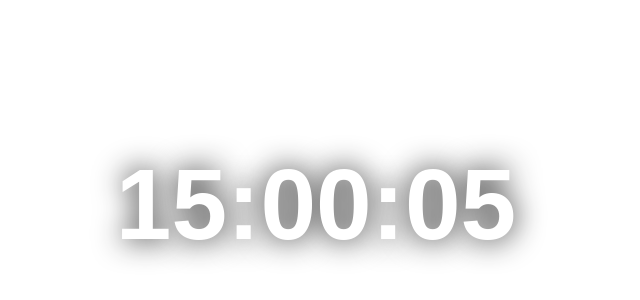
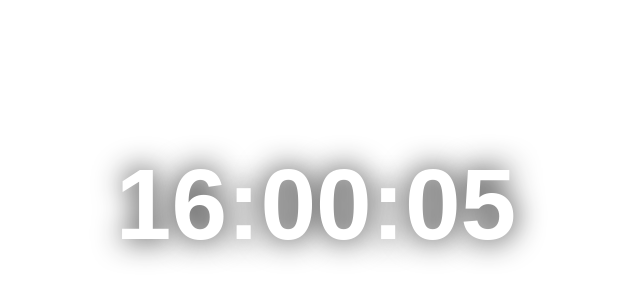
Before and after one commit to kittipong17777/livetimer, a plain HTML site: page index.html in a window 1280 px wide. Shown: the part 196-496 px from the top of the page, 324-964 px from the left. Drawn offline with Linux system fonts and the light colour scheme.

Commit message:
index.html

```diff
--- a/index.html
+++ b/index.html
@@ -31,11 +31,11 @@ body {
 
 <body>
 
-<div id="timer">15:00:00</div>
+<div id="timer">16:00:00</div>
 
 <script>
 
-let seconds = (15 * 3600); // เริ่ม 15 ชั่วโมง
+let seconds = (16 * 3600); // เริ่ม 15 ชั่วโมง
 
 function updateTimer() {
   seconds++;
```
